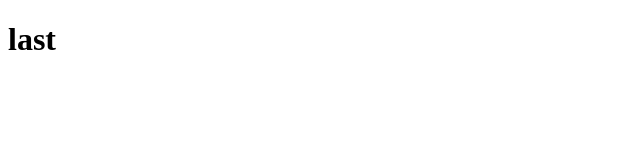
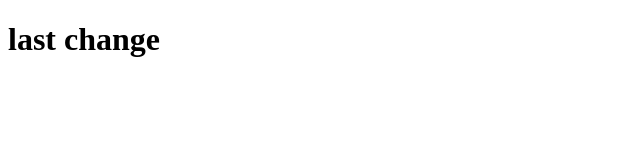
Before and after one commit to zhangbbbbbbb/project_2, a plain HTML site: page index.html in a window 1280 px wide. Shown: the whole page, without its empty margins (0-640 px from the left). Drawn offline with Linux system fonts and the light colour scheme.

Commit message:
Update index.html

```diff
--- a/index.html
+++ b/index.html
@@ -8,7 +8,7 @@
 </head>
 <body>
 
-    <h1>last </h1>
+    <h1>last change</h1>
 
 </body>
 </html>
```
